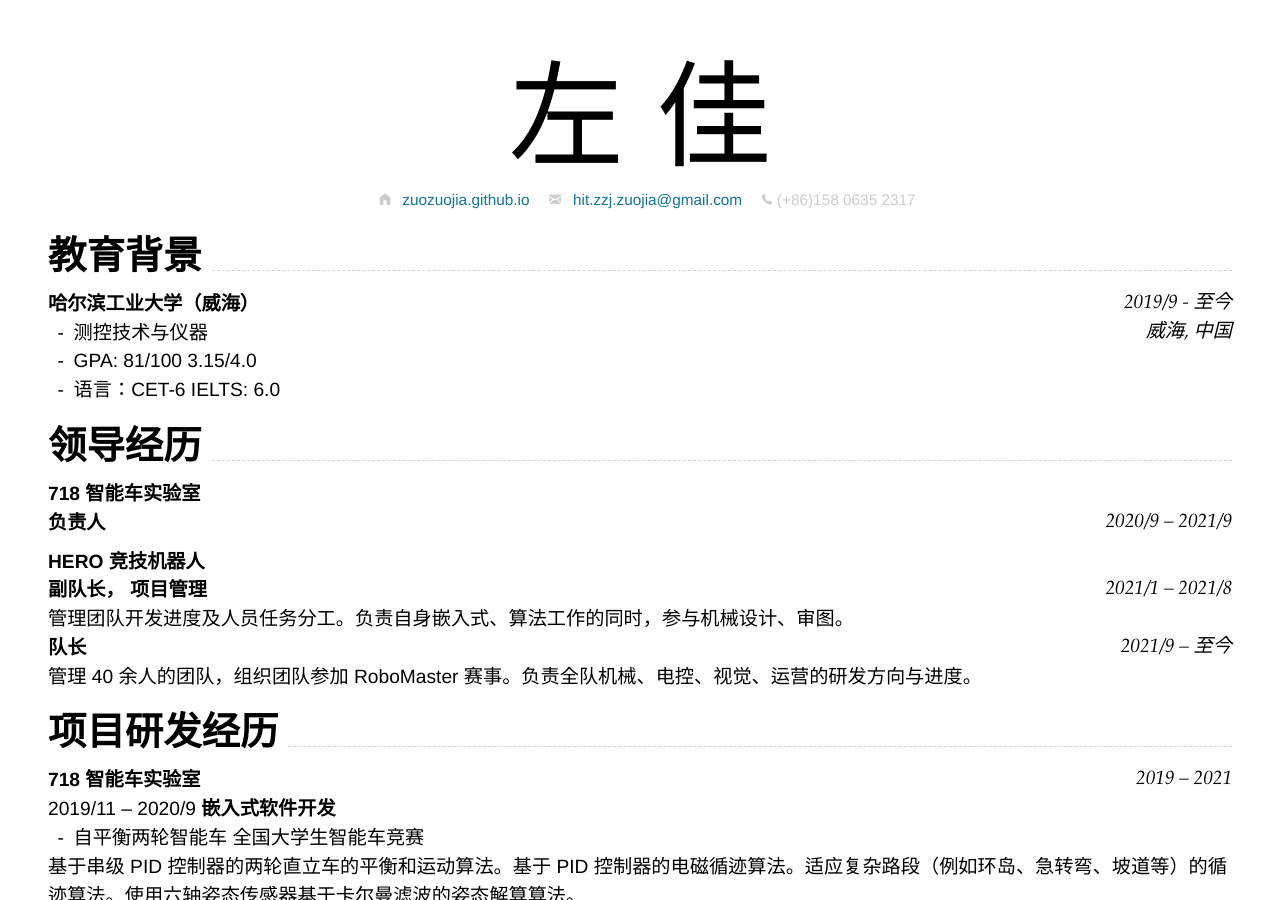
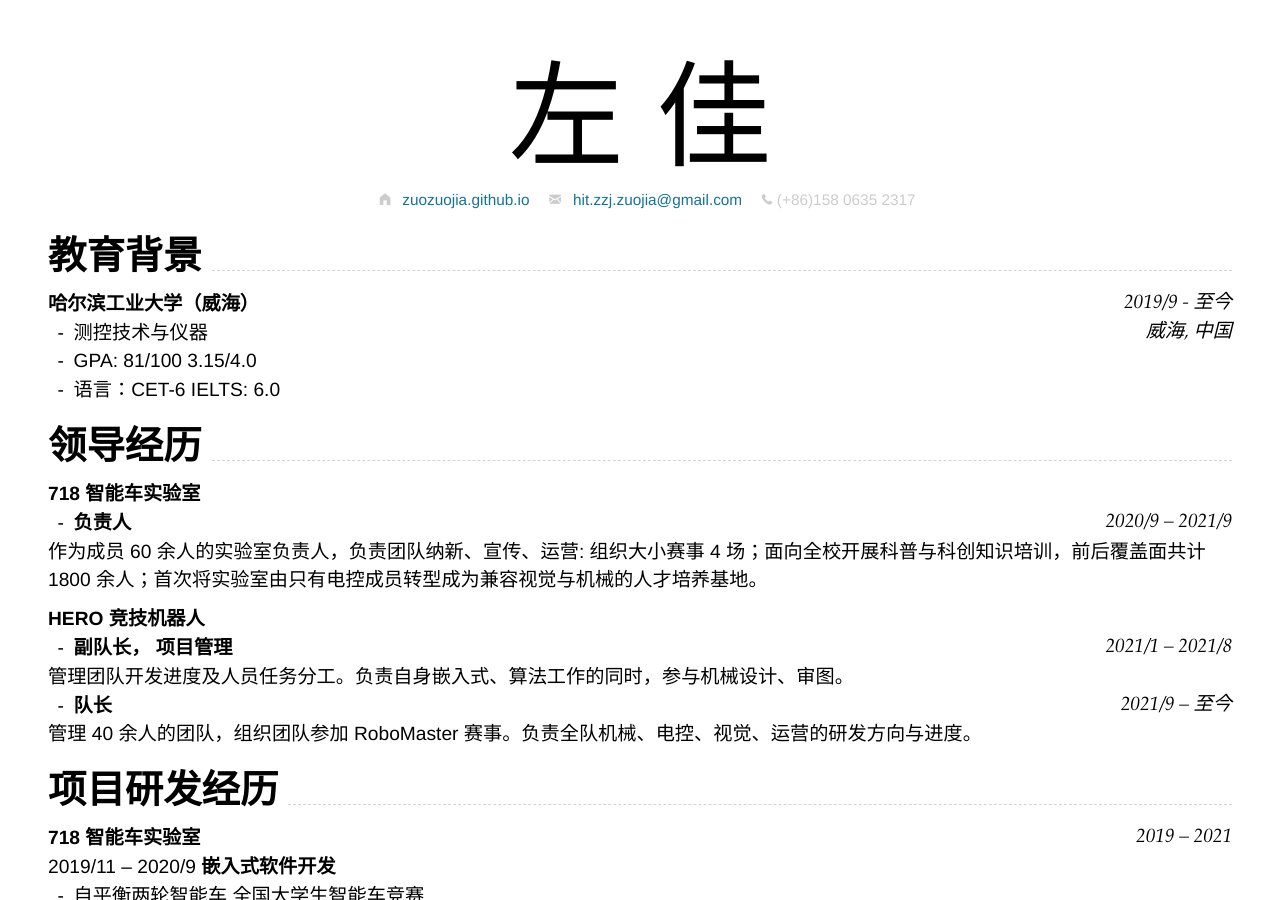
Before and after one commit to zuozuojia/CV_zh, a Jekyll site: the page built from index.md, in a window 1280 px wide and 900 px high. Built offline with Jekyll 4.4.1, drawn with Linux system fonts in a browser that asks for light colours; nearby versions of some CDN libraries.

Commit message:
fix bug of loss message, add -

```diff
--- a/index.md
+++ b/index.md
@@ -37,18 +37,20 @@ Supported arguments:
 ## **领导经历**
 
 ### **718 智能车实验室** <!-- (https://zuozuojia.github.io/posts/Introduction/)-->
-**负责人** `2020/9 – 2021/9`
+- **负责人** `2020/9 – 2021/9`
 <br>
+
+作为成员 60 余人的实验室负责人，负责团队纳新、宣传、运营: 组织大小赛事 4 场；面向全校开展科普与科创知识培训，前后覆盖面共计 1800 余人；首次将实验室由只有电控成员转型成为兼容视觉与机械的人才培养基地。 <br>
  <!--
-作为成员 60 余人的实验室负责人，负责团队纳新、宣传、运营: 组织大小赛事 4 场；面向全校开展科普与科创知识培训，前后覆盖面共计 1800 余人；首次将实验室由只有电控成员转型成为兼容视觉与机械的人才培养基地。 <br>
 [[PDF]({{ page.homepage.url }}/assets/uist-21-recode.pdf)]
 [[BibTeX]({{ page.homepage.url }}/assets/uist-21-recode.txt)]
 [[video preview](https://youtu.be/fMdHK9UrgQ4)]
 [[talk](https://youtu.be/_GQ8E7EMMws)]-->
 
 ### **HERO 竞技机器人** <!-- (https://zuozuojia.github.io/posts/Introduction/)`2020/9 – 至今`-->
-**副队长， 项目管理** `2021/1 – 2021/8`
+- **副队长， 项目管理** `2021/1 – 2021/8`
 <br>
+
 管理团队开发进度及人员任务分工。负责自身嵌入式、算法工作的同时，参与机械设计、审图。 <br>
  <!--
 [[PDF]({{ page.homepage.url }}/assets/uist-21-recode.pdf)]
@@ -56,8 +58,9 @@ Supported arguments:
 [[video preview](https://youtu.be/fMdHK9UrgQ4)]
 [[talk](https://youtu.be/_GQ8E7EMMws)]-->
 
-**队长** `2021/9 – 至今`
+- **队长** `2021/9 – 至今`
 <br>
+
 管理 40 余人的团队，组织团队参加 RoboMaster 赛事。负责全队机械、电控、视觉、运营的研发方向与进度。 <br>
  <!--
 [[PDF]({{ page.homepage.url }}/assets/uist-21-recode.pdf)]
```
